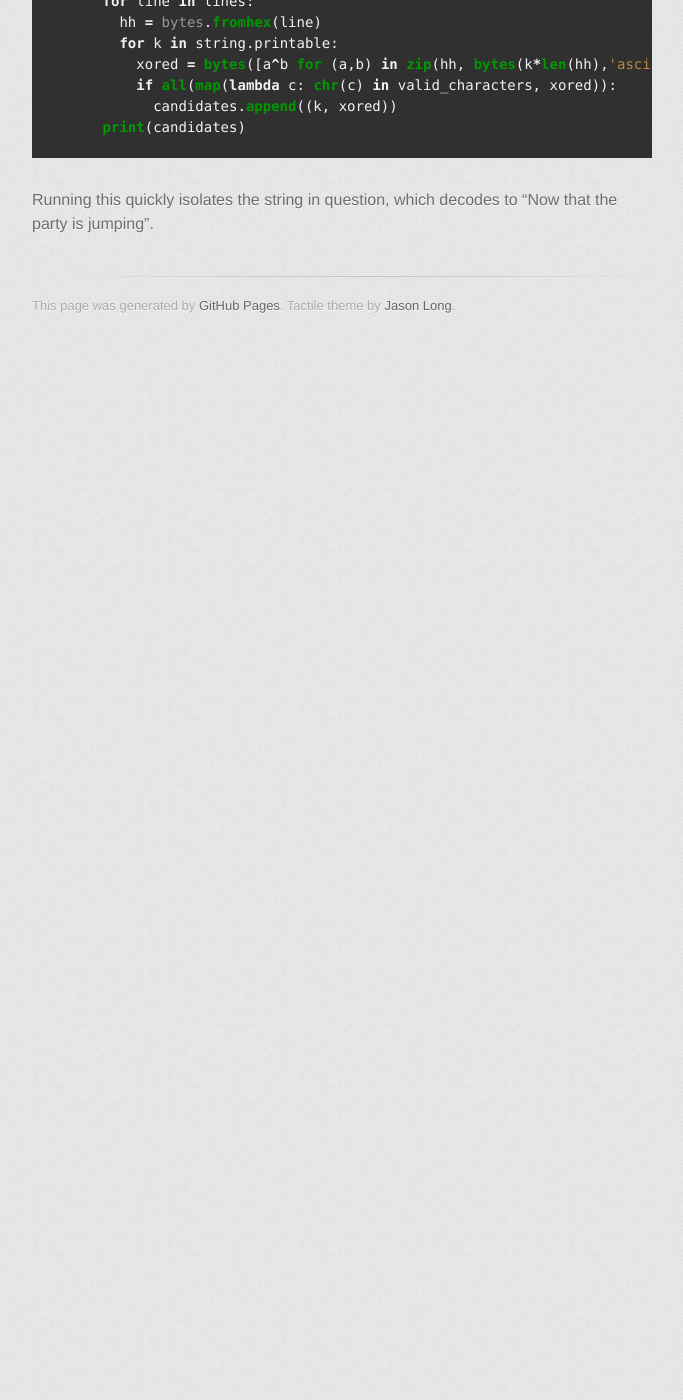
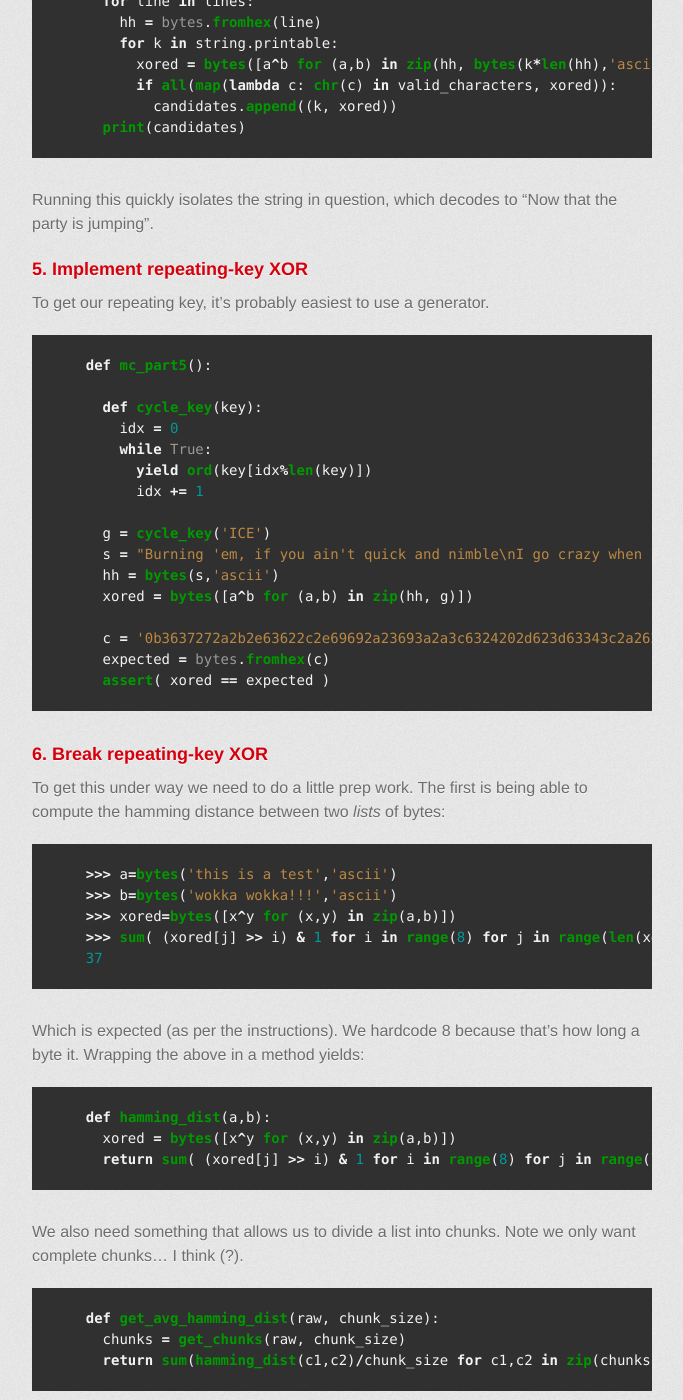
Before and after one commit to axiomiety/axiomiety.github.io, a Jekyll site: the page built from writeups/cryptopals.markdown, in a window 1280 px wide and 1400 px high, scrolled down 1983 px. Shown: the whole window, without its empty margins (298-981 px from the left). Built offline with Jekyll 4.4.1, drawn with Linux system fonts in a browser that asks for light colours; nearby versions of some CDN libraries; some web fonts are replaced; before the commit the page ends 2328 px from its top, so only the background shows below that; some of the changed text lies outside the part shown.

Commit message:
update1.6

```diff
--- a/writeups/cryptopals.markdown
+++ b/writeups/cryptopals.markdown
@@ -13,13 +13,11 @@ Language of choice for this is Python. Probably not everyone's first choice but
 ### 1. Convert hex to base64 ###
 
 {% highlight python %}
-
     def mc_part1():
       h = '49276d206b696c6c696e6720796f757220627261696e206c696b65206120706f69736f6e6f7573206d757368726f6f6d'
       hh = bytes.fromhex(h)
       b64_expected = b'SSdtIGtpbGxpbmcgeW91ciBicmFpbiBsaWtlIGEgcG9pc29ub3VzIG11c2hyb29t'
       assert (b64_expected == base64.b64encode(hh))
-
 {% endhighlight %}
 
 That one was easy - just remember that `base64.b64encode` returns something of type byte, not str.
@@ -29,7 +27,6 @@ As a bit of trivia `h` is the hex representation of "I'm killing your brain like
 ### 2. Fixed XOR ###
 
 {% highlight python %}
-
     def mc_part2():
       a = '1c0111001f010100061a024b53535009181c'
       b = '686974207468652062756c6c277320657965'
@@ -38,7 +35,6 @@ As a bit of trivia `h` is the hex representation of "I'm killing your brain like
       a_xor_b = bytes.fromhex('746865206b696420646f6e277420706c6179')
       xored = bytes([x^y for (x,y) in zip(aa,bb)])
       assert( xored == a_xor_b )
-
 {% endhighlight %}
 
 Nothing much here either, apart that `a_xor_b` is "the kid don't play".
@@ -48,7 +44,6 @@ Nothing much here either, apart that `a_xor_b` is "the kid don't play".
 This one is a little more tricky. We're given a piece of ciphertext encrypted with a single character but not told what the character is. The instructions suggest using frequency analysis - but I think the ciphertext is too small. Instead I opted for a brute force approach : )
 
 {% highlight python %}
-
     def mc_part3(idx=15):
       h = '1b37373331363f78151b7f2b783431333d78397828372d363c78373e783a393b3736'
       hh = bytes.fromhex(h)
@@ -56,7 +51,6 @@ This one is a little more tricky. We're given a piece of ciphertext encrypted wi
       for k in string.ascii_letters:
         print(k)
         print(bytes([a^b for (a,b) in zip(hh,bytes(k*len(hh),'ascii'))]))
-
 {% endhighlight %}
 
 And we quickly see that when `k` is `X` the ciphertext decrypts to "Cooking MC's like a pound of bacon".
@@ -68,7 +62,6 @@ This makes it a little harder to brute force - instead of having a single string
 We know one of those strings will decode to something from "Ice Ice Baby" - which means it'll be ASCII. Specifically, all characters should be printable. Behold `string.printable`. Except if we did that it'd generate too much noise. We certainly don't expect digits or non-standard symbols like `(` or `%` to be present. We this we can create a filter that will discard anything that doesn't match the given criteria.
 
 {% highlight python %}
-
     def mc_part4(f='p4.txt'):
       with open(f, 'rU') as d:
         lines = d.readlines() # it's a small file
@@ -84,7 +77,79 @@ We know one of those strings will decode to something from "Ice Ice Baby" - whic
           if all(map(lambda c: chr(c) in valid_characters, xored)):
             candidates.append((k, xored))
       print(candidates)
-
 {% endhighlight %}
 
 Running this quickly isolates the string in question, which decodes to "Now that the party is jumping".
+
+### 5. Implement repeating-key XOR ###
+
+To get our repeating key, it's probably easiest to use a generator.
+
+{% highlight python %}
+    def mc_part5():
+
+      def cycle_key(key):
+        idx = 0
+        while True:
+          yield ord(key[idx%len(key)])
+          idx += 1
+
+      g = cycle_key('ICE')
+      s = "Burning 'em, if you ain't quick and nimble\nI go crazy when I hear a cymbal"
+      hh = bytes(s,'ascii')
+      xored = bytes([a^b for (a,b) in zip(hh, g)])
+
+      c = '0b3637272a2b2e63622c2e69692a23693a2a3c6324202d623d63343c2a26226324272765272a282b2f20430a652e2c652a3124333a653e2b2027630c692b20283165286326302e27282f'
+      expected = bytes.fromhex(c)
+      assert( xored == expected )
+{% endhighlight %}
+
+### 6. Break repeating-key XOR ###
+
+To get this under way we need to do a little prep work. The first is being able to compute the hamming distance between two *lists* of bytes:
+
+{% highlight python %}
+    >>> a=bytes('this is a test','ascii')
+    >>> b=bytes('wokka wokka!!!','ascii')
+    >>> xored=bytes([x^y for (x,y) in zip(a,b)])
+    >>> sum( (xored[j] >> i) & 1 for i in range(8) for j in range(len(xored)) )
+    37
+{% endhighlight %}
+
+Which is expected (as per the instructions). We hardcode 8 because that's how long a byte it. Wrapping the above in a method yields:
+
+{% highlight python %}
+    def hamming_dist(a,b):
+      xored = bytes([x^y for (x,y) in zip(a,b)])
+      return sum( (xored[j] >> i) & 1 for i in range(8) for j in range(len(xored)) )
+{% endhighlight %}
+
+We also need something that allows us to divide a list into chunks. Note we only want complete chunks... I think (?).
+
+{% highlight python %}
+    def get_avg_hamming_dist(raw, chunk_size):
+      chunks = get_chunks(raw, chunk_size)
+      return sum(hamming_dist(c1,c2)/chunk_size for c1,c2 in zip(chunks,chunks[1:]))/len(chunks[1:])
+{% endhighlight %}
+
+It's not magic - we could have done the same thing with `range` but this is a little neater.
+
+Next up we need to compute the hamming distance between each block.
+
+{% highlight python %}
+    dists = list()
+    for chunk_size in range(2,40):
+      dists.append( (chunk_size, get_avg_hamming_dist(raw, chunk_size)) )
+    dists = sorted(dists, key=lambda x: x[1])
+    print('smallest distance {1} was found with chunk size {0}'.format(*dists[0]))
+{% endhighlight %}
+
+Which yields:
+
+    smallest distance 2.7593244194229416 was found with chunk size 29
+
+Indicating the key is of length 29.
+
+### 7. AES in ECB mode ###
+
+### 8. Detect AES in ECB mode ###
```
